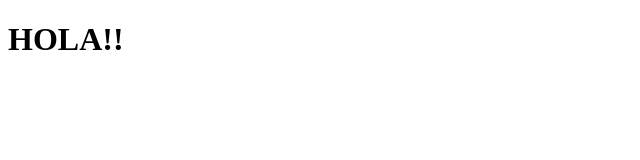
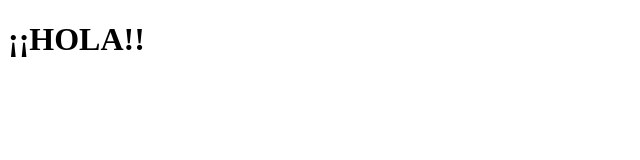
Before and after one commit to radipra/radipra.github.io, a plain HTML site: page index.html in a window 1280 px wide. Shown: the whole page, without its empty margins (0-640 px from the left). Drawn offline with Linux system fonts and the light colour scheme.

Commit message:
Update index.html

```diff
--- a/index.html
+++ b/index.html
@@ -4,6 +4,6 @@
      <title>Hola</title>
   </head>
   <body>
-    <h1>HOLA!!</h1>
+    <h1>¡¡HOLA!!</h1>
   </body>
 </html>
```
